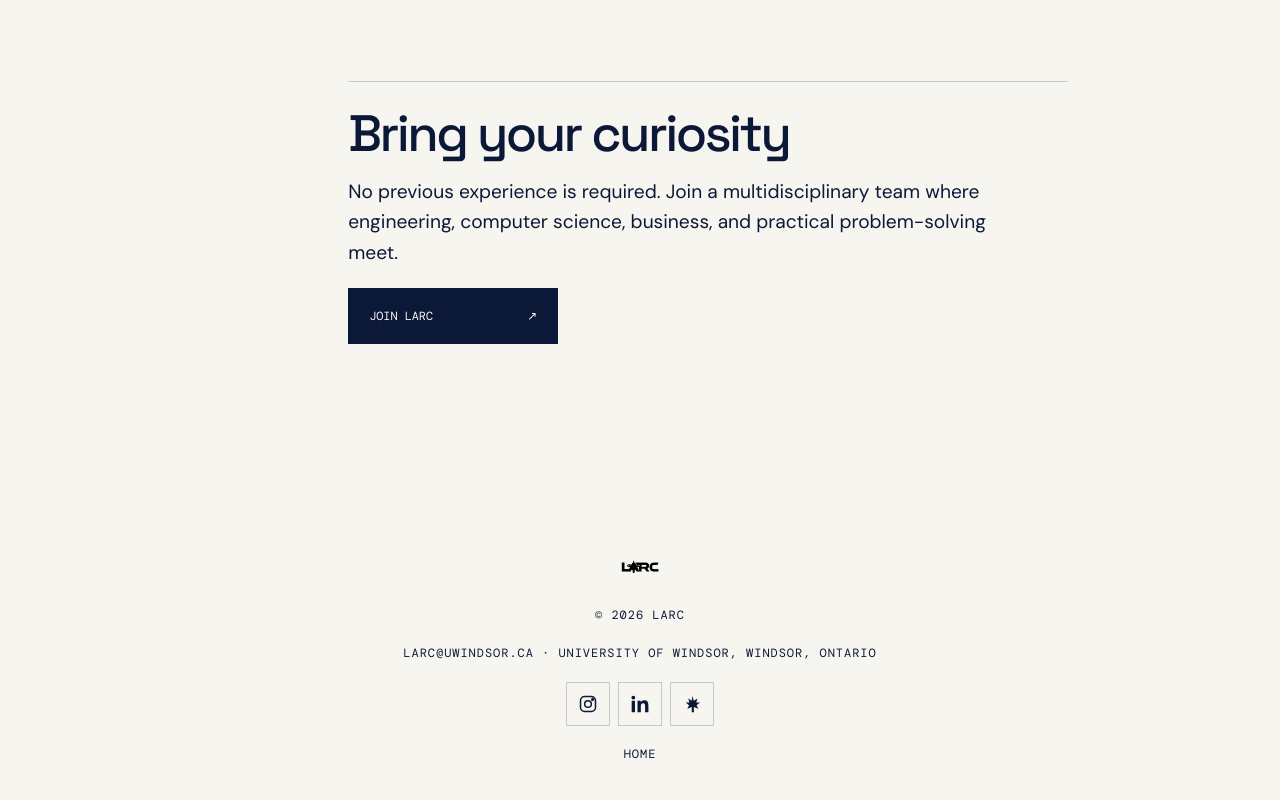
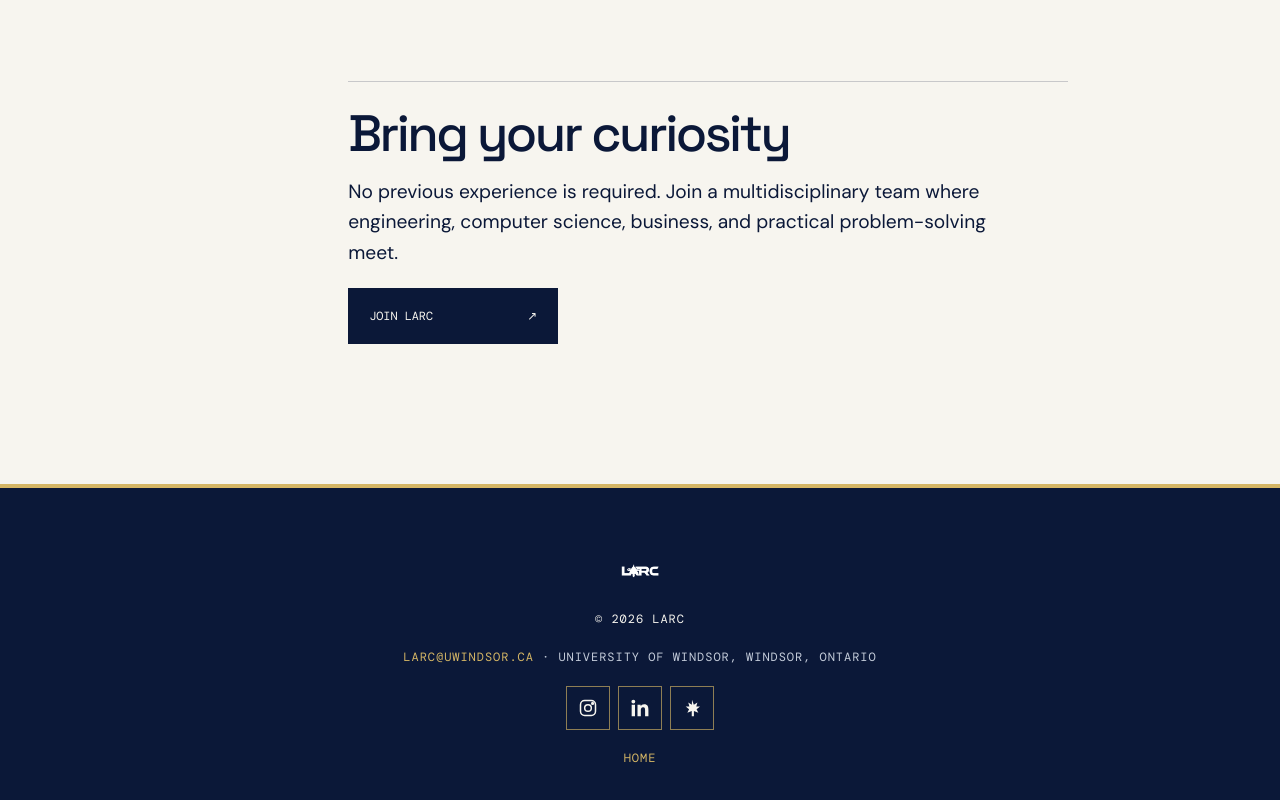
Before and after one commit to larc-uwindsor/.github.io, a plain HTML site: page team.html in a window 1280 px wide. Shown: the part 1306-2106 px from the top of the page. Drawn offline with nearby package versions, Linux system fonts and the light colour scheme.

Commit message:
Enhance footer and eyebrow styles for improved visibility; add social link styles and adjust footer colors

```diff
--- a/styles.css
+++ b/styles.css
@@ -107,6 +107,8 @@ a {
 }
 
 .eyebrow {
+    background: var(--ink);
+    border-top: 4px solid var(--lime);
     margin: 0 0 38px;
 }
 
@@ -131,7 +133,6 @@ h1 {
     max-width: 850px;
 }
 
-h1 em,
 h2 em {
     color: var(--coral);
     font-style: normal;
@@ -1333,6 +1334,32 @@ h2 {
     }
 }
 
+.site-footer {
+    background: var(--ink);
+    border-top: 4px solid var(--lime);
+    color: var(--paper);
+}
+
+.site-footer img {
+    filter: brightness(0) invert(1);
+}
+
+.site-footer>span:nth-of-type(2) {
+    color: #c4ccda;
+}
+
+.site-footer>span:nth-of-type(2) a {
+    color: var(--lime);
+}
+
+.site-footer .social-link {
+    border-color: rgba(213, 182, 101, .65);
+}
+
+.site-footer>a:last-child {
+    color: var(--lime);
+}
+
 .large-copy {
     font-size: clamp(1.25rem, 2vw, 2rem);
 }
```
